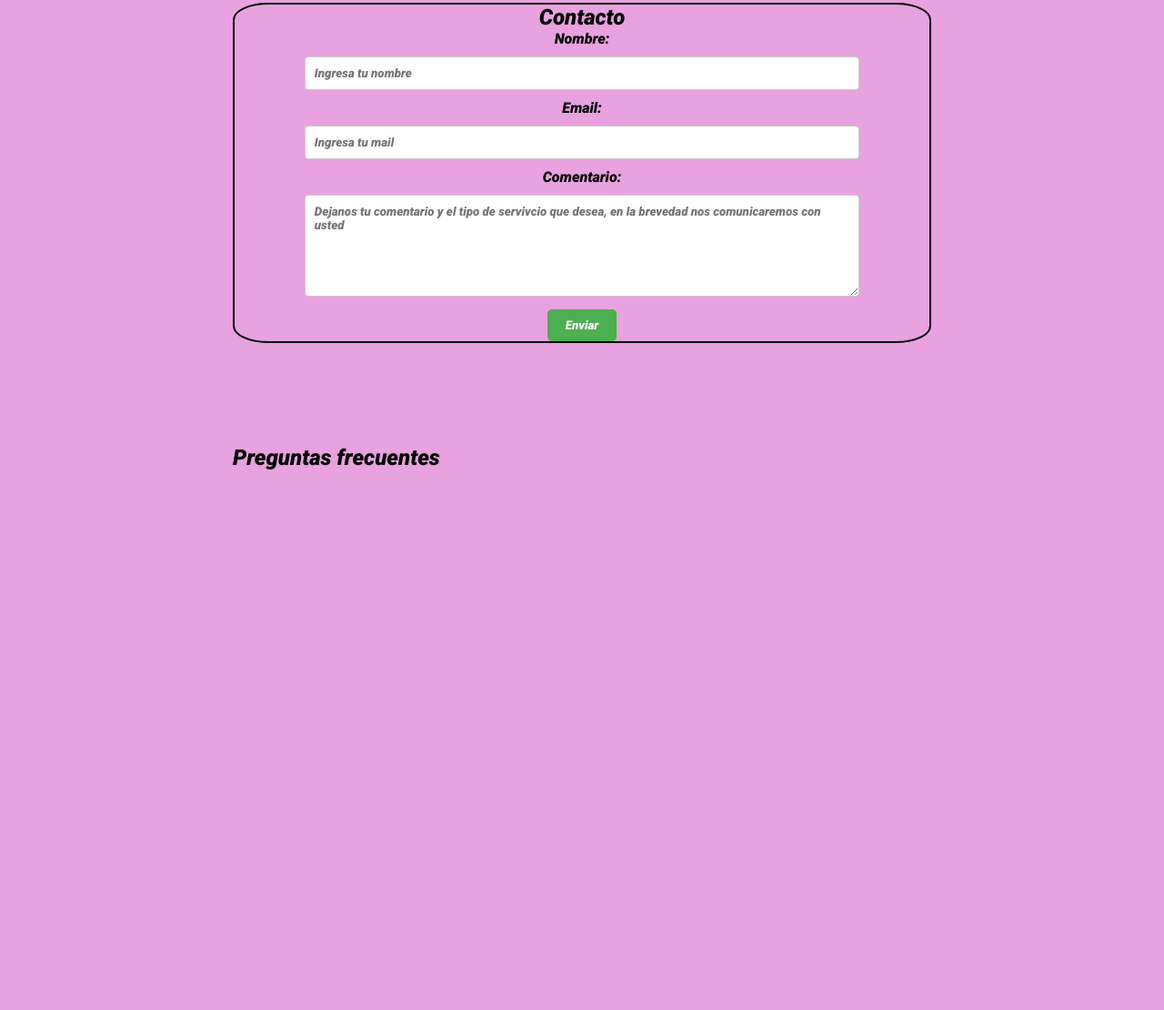
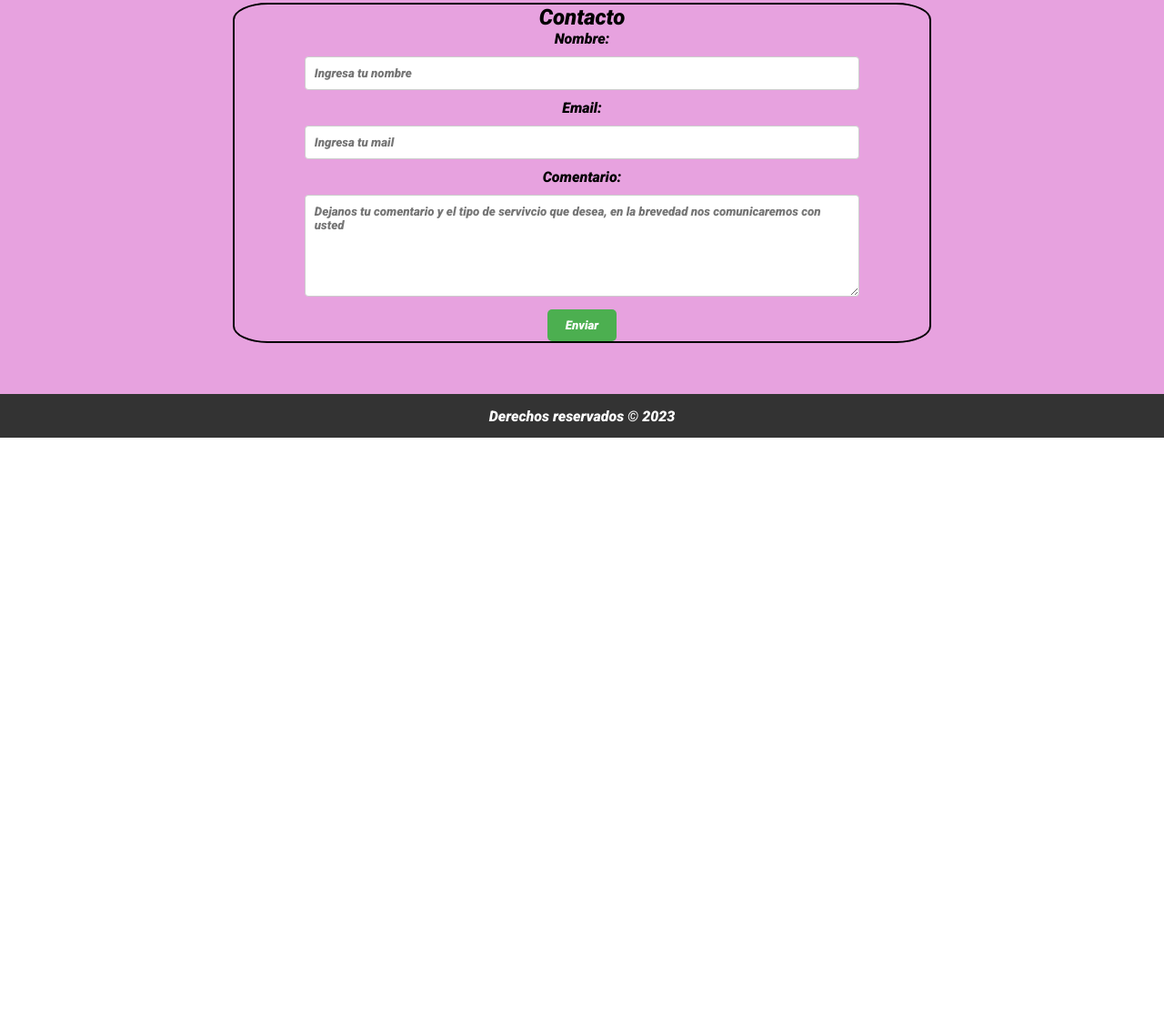
Before and after one commit to ElioMolas23/TrabajoPr-cticoIntegrador, a plain HTML site: page index.html in a window 1280 px wide. Shown: the part 1310-2420 px from the top of the page at 91% size. After the commit the page ends 1791 px from the top, so only its background shows below. Drawn offline with Linux system fonts and the light colour scheme.

Commit message:
proyecto a entregar

```diff
--- a/css/style.css
+++ b/css/style.css
@@ -56,7 +56,8 @@ h1{
 
 .menu a:hover {
   color: #fff; /* cambio de color al pasar el mouse */
-  background-color: #333; /* cambio de color de fondo al pasar el mouse */
+  background-color: rgb(174, 70, 162) ; /* cambio de color de fondo al pasar el mouse */
+  transition-duration: 1s ;
 }
 
 
@@ -88,10 +89,12 @@ h1{
 .text h2{
   font-size: 4vw;
   color: white;
+  margin-bottom: 10px;
 }
 .text p{
   font-size: 2vw;
   color: white;
+  margin-top: 10px;
 }
 .btn{
   display: inline-block;
@@ -104,7 +107,8 @@ h1{
 }
 .btn:hover {
   color: #fff; /* cambio de color al pasar el mouse */
-  background-color: #333; /* cambio de color de fondo al pasar el mouse */
+  background-color: rgb(174, 70, 162) ; /* cambio de color de fondo al pasar el mouse */
+  transition-duration: 1s ;
 }
 
 .servicios{
@@ -234,16 +238,14 @@ input[type="submit"]:hover {
   height: auto;
 }
 
-.Preguntas{
-  height: 1000px;
-  padding: 7vh 20%;
-}
 
 footer {
+  height: 6vh;
+  display: flex;
   background-color: #333;
   color: #fff;
-  padding: 4vh;
-  text-align: center;
+  align-items: center;
+  justify-content: center;
   margin: 0;
 }
 
--- a/index.html
+++ b/index.html
@@ -17,7 +17,6 @@
           <a href="#inicio">Inicio</a>
           <a href="#servicios">Servicio</a>
           <a href="#Contacto">Contacto</a>
-          <a href="#preguntas">Dudas</a>
       </nav>
     </header>
     <main>
@@ -101,9 +100,6 @@
           </div>
         </div>
       </section>
-      <section class="Preguntas" id="preguntas">
-        <h2>Preguntas frecuentes</h2>
-      </section>
   </main>
   <footer>
     <p>Derechos reservados © 2023</p>
```
Also changed, not shown: 1 other file.
